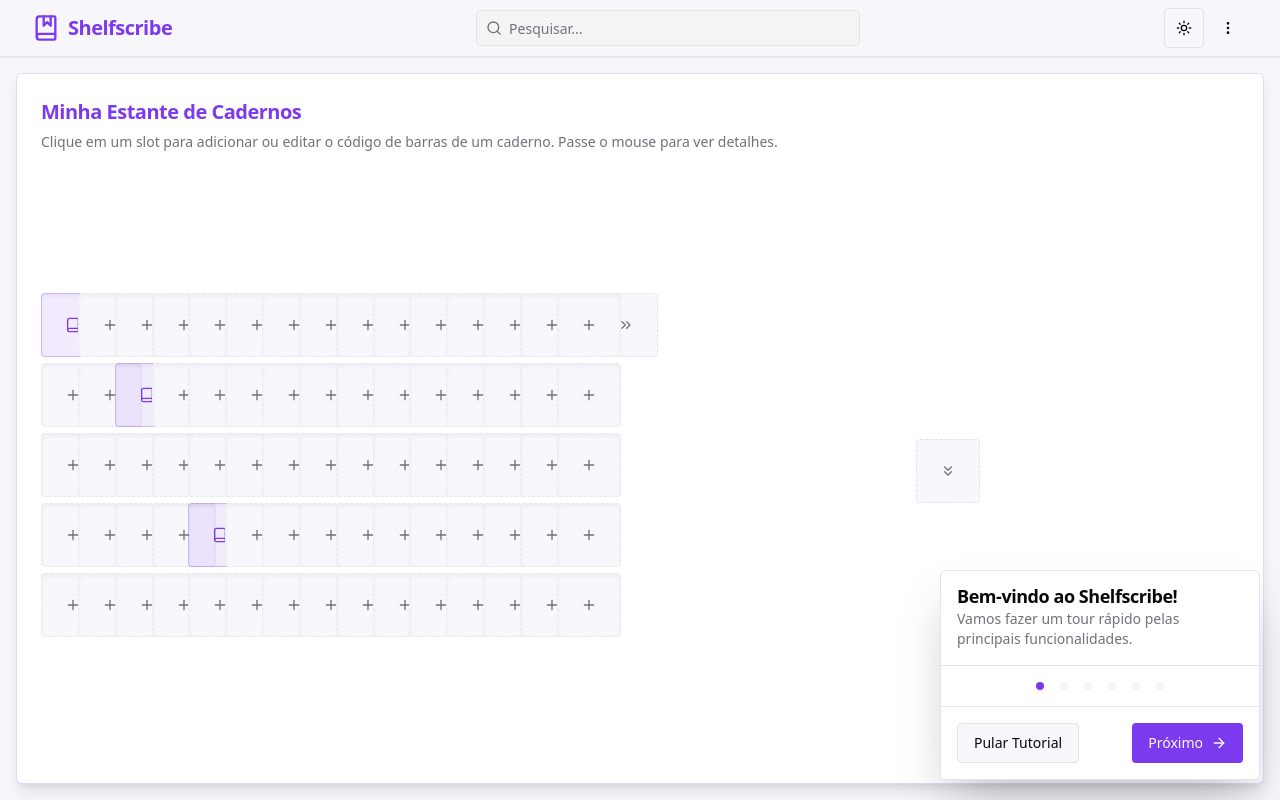
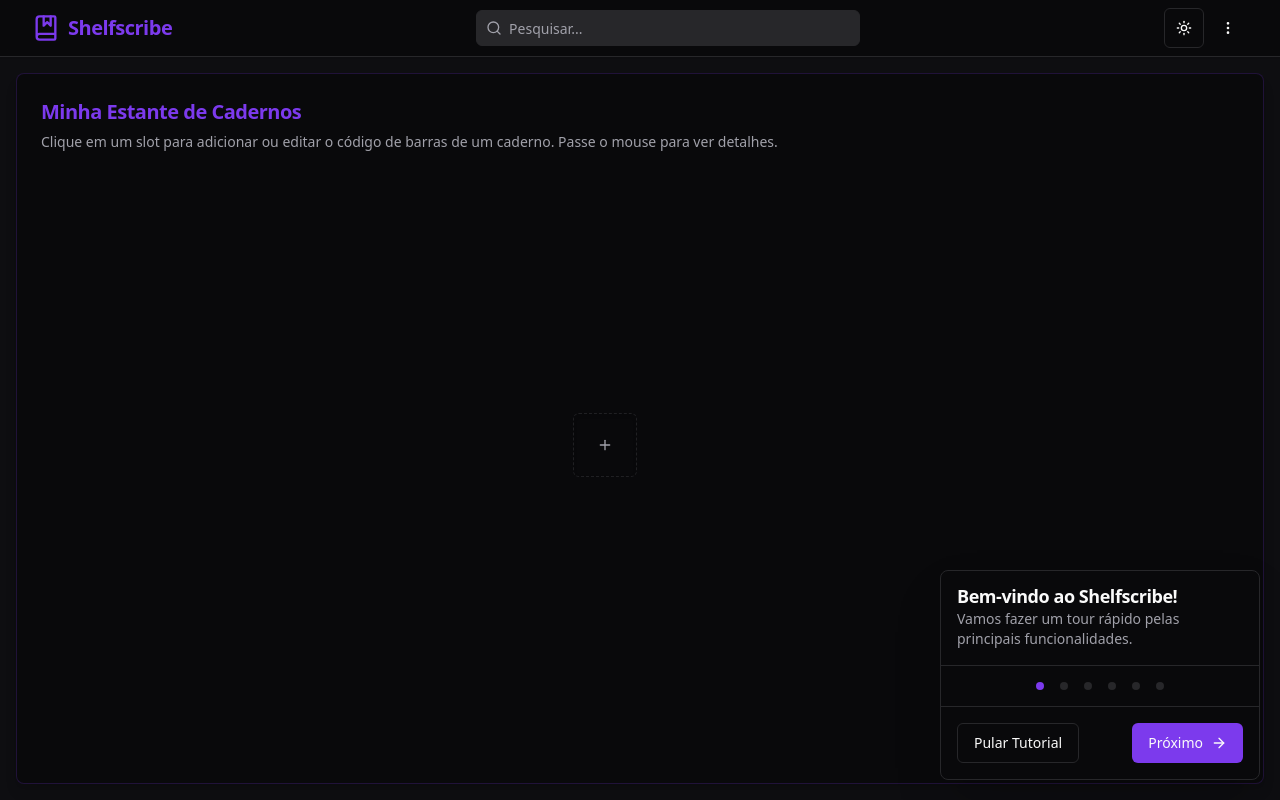
Before and after one commit to polarxpression/shelfscribe, a Next.js app: page / in a window 1280 px wide. Built offline with nearby package versions, Linux system fonts and the light colour scheme.

Commit message:
Hotfix 2

```diff
--- a/app/globals.css
+++ b/app/globals.css
@@ -4,26 +4,26 @@
 
 @layer base {
   :root {
-    --background: 240 50% 98%;
-    --foreground: 240 10% 3.9%;
-    --card: 0 0% 100%;
-    --card-foreground: 240 10% 3.9%;
-    --popover: 0 0% 100%;
-    --popover-foreground: 240 10% 3.9%;
-    --primary: 262 84% 58%;
-    --primary-foreground: 210 40% 98%;
-    --secondary: 240 4.8% 95.9%;
-    --secondary-foreground: 240 5.9% 10%;
-    --muted: 240 4.8% 95.9%;
-    --muted-foreground: 240 3.8% 46.1%;
-    --accent: 262 84% 58%;
-    --accent-foreground: 0 0% 100%;
-    --destructive: 0 84.2% 60.2%;
+    --background: 240 10% 3.9%;
+    --foreground: 0 0% 98%;
+    --card: 240 10% 3.9%;
+    --card-foreground: 0 0% 98%;
+    --popover: 240 10% 3.9%;
+    --popover-foreground: 0 0% 98%;
+    --primary: 262.1 83.3% 57.8%;
+    --primary-foreground: 0 0% 98%;
+    --secondary: 240 3.7% 15.9%;
+    --secondary-foreground: 0 0% 98%;
+    --muted: 240 3.7% 15.9%;
+    --muted-foreground: 240 5% 64.9%;
+    --accent: 240 3.7% 15.9%;
+    --accent-foreground: 0 0% 98%;
+    --destructive: 0 62.8% 30.6%;
     --destructive-foreground: 0 0% 98%;
-    --border: 240 5.9% 90%;
-    --input: 240 5.9% 90%;
-    --ring: 262 84% 58%;
-    --radius: 0.375rem;
+    --border: 240 3.7% 15.9%;
+    --input: 240 3.7% 15.9%;
+    --ring: 262.1 83.3% 57.8%;
+    --radius: 0.5rem;
   }
 
   .dark {
@@ -33,19 +33,19 @@
     --card-foreground: 0 0% 98%;
     --popover: 240 10% 3.9%;
     --popover-foreground: 0 0% 98%;
-    --primary: 262 84% 68%;
-    --primary-foreground: 210 40% 10%;
+    --primary: 262.1 83.3% 57.8%;
+    --primary-foreground: 0 0% 98%;
     --secondary: 240 3.7% 15.9%;
     --secondary-foreground: 0 0% 98%;
     --muted: 240 3.7% 15.9%;
     --muted-foreground: 240 5% 64.9%;
-    --accent: 262 84% 58%;
-    --accent-foreground: 0 0% 10%;
+    --accent: 240 3.7% 15.9%;
+    --accent-foreground: 0 0% 98%;
     --destructive: 0 62.8% 30.6%;
     --destructive-foreground: 0 0% 98%;
     --border: 240 3.7% 15.9%;
     --input: 240 3.7% 15.9%;
-    --ring: 262 84% 68%;
+    --ring: 262.1 83.3% 57.8%;
   }
 }
 
@@ -58,53 +58,32 @@
   }
 }
 
-@keyframes flash {
-  0%, 100% {
-    background-color: hsl(var(--accent) / 0.3);
+@keyframes cell-appear {
+  from {
+    transform: scale(0.5);
+    opacity: 0;
+  }
+  to {
     transform: scale(1);
-    box-shadow: 0 0 0 2px hsl(var(--accent) / 0.5);
-  }
-  50% {
-    background-color: hsl(var(--accent) / 0.5);
-    transform: scale(1.05);
-    box-shadow: 0 0 0 4px hsl(var(--accent) / 0.3);
+    opacity: 1;
   }
 }
 
-.animate-flash {
-  animation: flash 1.5s ease-in-out;
+.animate-cell-appear {
+  animation: cell-appear 0.3s ease-out;
 }
 
-@keyframes pulse-border {
-  0%, 100% {
-    border-color: hsl(var(--primary) / 0.5);
+@keyframes cell-disappear {
+  from {
     transform: scale(1);
+    opacity: 1;
   }
-  50% {
-    border-color: hsl(var(--primary) / 1);
-    transform: scale(1.01);
+  to {
+    transform: scale(0.5);
+    opacity: 0;
   }
 }
 
-.animate-pulse-border {
-  animation: pulse-border 2s ease-in-out infinite;
+.animate-cell-disappear {
+  animation: cell-disappear 0.3s ease-in;
 }
-
-/* Hide the default clear (x) button in search inputs and remove native appearance */
-input[type="search"] {
-  appearance: none;
-  -webkit-appearance: none;
-  -moz-appearance: none;
-}
-input[type="search"]::-webkit-search-clear-button {
-  display: none;
-}
-input[type="search"]::-ms-clear {
-  display: none;
-}
-input[type="search"]::-moz-search-clear-button {
-  display: none;
-}
-input[type="search"]::-o-clear {
-  display: none;
-}
--- a/app/page.tsx
+++ b/app/page.tsx
@@ -1,6 +1,6 @@
 'use client';
 
-import { useState, useEffect } from 'react';
+import { useState, useEffect, useRef } from 'react';
 import Header from '@/components/header';
 import ShelfGrid from '@/components/shelf-grid';
 import EditCellDialog from '@/components/edit-cell-dialog';
@@ -24,11 +24,11 @@
   const [searchResult, setSearchResult] = useState<string | null>(null);
   const [selectedCell, setSelectedCell] = useState<string | null>(null);
   const [lastUpdatedCell, setLastUpdatedCell] = useState<string | null>(null);
+  const [lastDeletedCell, setLastDeletedCell] = useState<string | null>(null);
   const [showTutorial, setShowTutorial] = useState(false);
   const [tutorialHighlight, setTutorialHighlight] = useState<string | null>(null);
   const { toast } = useToast();
-  const [numCols, setNumCols] = useState(15);
-  const [numRows, setNumRows] = useState(5);
+  const scrollContainerRef = useRef<HTMLDivElement>(null);
 
   const tutorialSteps = [
     {
@@ -68,34 +68,17 @@
     try {
       const storedData = localStorage.getItem('shelfData');
       if (storedData) {
-        // Migrate old data: convert string values to arrays
         const parsed = JSON.parse(storedData);
         const migrated: ShelfData = Object.fromEntries(
           Object.entries(parsed).map(([key, value]) =>
             Array.isArray(value)
               ? [key, value]
-              : [key, [{ barcode: value }]]
+              : [key, [{ barcode: value as string }]]
           )
         );
         setShelfData(migrated);
-
-        let maxCol = 0;
-        let maxRow = 0;
-        for (const cellId in migrated) {
-          const [col, row] = cellId.split('-').map(Number);
-          if (col > maxCol) maxCol = col;
-          if (row > maxRow) maxRow = row;
-        }
-
-        setNumCols(prev => Math.max(prev, maxCol));
-        setNumRows(prev => Math.max(prev, maxRow));
       } else {
-        const exampleData: ShelfData = {
-          '1-1': [{ barcode: '9780321765723' }],
-          '3-2': [{ barcode: '9780132350884' }],
-          '5-4': [{ barcode: '9780262033848' }],
-        };
-        setShelfData(exampleData);
+        setShelfData({ '1-1': [] });
         setShowTutorial(true);
       }
     } catch (error) {
@@ -113,6 +96,14 @@
     if (isLoaded) {
       try {
         localStorage.setItem('shelfData', JSON.stringify(shelfData));
+        if (scrollContainerRef.current) {
+          const { scrollWidth, clientWidth, scrollHeight, clientHeight } = scrollContainerRef.current;
+          scrollContainerRef.current.scrollTo({
+            left: (scrollWidth - clientWidth) / 2,
+            top: (scrollHeight - clientHeight) / 2,
+            behavior: 'smooth',
+          });
+        }
       } catch (error) {
         console.error('Failed to save data to localStorage', error);
         toast({
@@ -160,11 +151,15 @@
   };
 
   const handleDelete = (cellId: string) => {
-    setShelfData(prevData => {
-      const newData = { ...prevData };
-      delete newData[cellId];
-      return newData;
-    });
+    setLastDeletedCell(cellId);
+    setTimeout(() => {
+      setShelfData(prevData => {
+        const newData = { ...prevData };
+        delete newData[cellId];
+        return newData;
+      });
+      setLastDeletedCell(null);
+    }, 300);
     handleCloseDialog();
   };
 
@@ -178,7 +173,6 @@
   };
 
   const handleImport = (data: ShelfData) => {
-    // Basic validation: check if data is an object
     if (typeof data !== 'object' || data === null) {
       toast({
         title: translations.import_error_title,
@@ -187,29 +181,11 @@
       });
       return;
     }
-    let maxCol = 0;
-    let maxRow = 0;
-    for (const cellId in data) {
-      const [col, row] = cellId.split('-').map(Number);
-      if (col > maxCol) maxCol = col;
-      if (row > maxRow) maxRow = row;
-    }
-
-    setNumCols(prev => Math.max(prev, maxCol));
-    setNumRows(prev => Math.max(prev, maxRow));
     setShelfData(data);
     toast({
       title: translations.import_success_title,
       description: translations.import_success_description,
     });
-  };
-
-  const handleExpandCols = () => {
-    setNumCols(prev => prev + 1);
-  };
-
-  const handleExpandRows = () => {
-    setNumRows(prev => prev + 1);
   };
 
   const handleImportError = (message: string) => {
@@ -238,17 +214,14 @@
               <CardTitle className="pointer-events-none select-none text-xl font-bold tracking-tight text-primary">{translations.my_notebook_shelf_title}</CardTitle>
               <CardDescription className="pointer-events-none select-none">{translations.shelf_description}</CardDescription>
             </CardHeader>
-            <CardContent className="flex-grow flex items-center justify-center">
+            <CardContent ref={scrollContainerRef} className="flex-grow flex items-center justify-center overflow-auto p-4">
               {isLoaded ? (
                 <ShelfGrid
-                  numCols={numCols}
-                  numRows={numRows}
-                  onExpandCols={handleExpandCols}
-                  onExpandRows={handleExpandRows}
                   shelfData={shelfData}
                   onCellClick={handleCellClick}
                   searchResult={searchResult}
                   lastUpdatedCell={lastUpdatedCell}
+                  lastDeletedCell={lastDeletedCell}
                   tutorialHighlight={tutorialHighlight}
                 />
               ) : (
--- a/components/shelf-grid.tsx
+++ b/components/shelf-grid.tsx
@@ -1,51 +1,92 @@
 'use client';
 
-import { Book, Plus, ChevronsRight, ChevronsDown } from 'lucide-react';
+import { Book, Plus } from 'lucide-react';
 import { Button } from '@/components/ui/button';
 import { Tooltip, TooltipContent, TooltipProvider, TooltipTrigger } from '@/components/ui/tooltip';
 import { cn } from '@/lib/utils';
-import type { Notebook } from '@/app/page';
+import type { Notebook, ShelfData } from '@/app/page';
 import translations from '../translations/pt.json';
+import { useEffect, useState } from 'react';
 
 export type ShelfGridProps = {
-  numCols: number;
-  numRows: number;
-  shelfData: { [key: string]: Notebook[] };
+  shelfData: ShelfData;
   onCellClick: (cellId: string) => void;
-  onExpandCols: () => void;
-  onExpandRows: () => void;
   searchResult: string | null;
   lastUpdatedCell: string | null;
+  lastDeletedCell: string | null;
   tutorialHighlight: string | null;
 };
 
 export default function ShelfGrid({
-  numCols,
-  numRows,
   shelfData,
   onCellClick,
-  onExpandCols,
-  onExpandRows,
   searchResult,
   lastUpdatedCell,
+  lastDeletedCell,
   tutorialHighlight
 }: ShelfGridProps) {
-  const columns = Array.from({ length: numCols }, (_, i) => i + 1);
-  const rows = Array.from({ length: numRows }, (_, i) => i + 1);
+  const [renderedCells, setRenderedCells] = useState<Set<string>>(new Set());
+
+  const occupiedCells = Object.keys(shelfData).filter(key => shelfData[key].length > 0);
+
+  const { maxCol, maxRow } = occupiedCells.reduce(
+    (acc, cellId) => {
+      const [col, row] = cellId.split('-').map(Number);
+      return {
+        maxCol: Math.max(acc.maxCol, col),
+        maxRow: Math.max(acc.maxRow, row),
+      };
+    },
+    { maxCol: 1, maxRow: 1 }
+  );
+
+  const gridCols = maxCol + 1;
+  const gridRows = maxRow + 1;
+
+  useEffect(() => {
+    const newCells = new Set<string>();
+    for (let c = 1; c <= gridCols; c++) {
+      for (let r = 1; r <= gridRows; r++) {
+        const cellId = `${c}-${r}`;
+        const hasContent = shelfData[cellId] && shelfData[cellId].length > 0;
+        const isAdjacent =
+          (shelfData[`${c-1}-${r}`] && shelfData[`${c-1}-${r}`].length > 0) ||
+          (shelfData[`${c+1}-${r}`] && shelfData[`${c+1}-${r}`].length > 0) ||
+          (shelfData[`${c}-${r-1}`] && shelfData[`${c}-${r-1}`].length > 0) ||
+          (shelfData[`${c}-${r+1}`] && shelfData[`${c}-${r+1}`].length > 0);
+
+        if (hasContent || isAdjacent || (c === 1 && r === 1)) {
+          newCells.add(cellId);
+        }
+      }
+    }
+    setRenderedCells(newCells);
+  }, [shelfData, gridCols, gridRows]);
 
   return (
     <TooltipProvider delayDuration={100}>
-      <div className="flex items-start gap-1.5">
-        <div className="grid gap-1.5" style={{ gridTemplateColumns: `repeat(${numCols}, minmax(0, 1fr))` }}>
-          {/* Grid Cells */}
-          {columns.map(col => (
+      <div className="w-full flex justify-center">
+        <div
+          className="grid gap-1.5"
+          style={{
+            gridTemplateColumns: `repeat(${gridCols}, minmax(0, 1fr))`,
+            transition: 'grid-template-columns 0.5s ease-in-out',
+          }}
+        >
+          {Array.from({ length: gridCols }, (_, i) => i + 1).map(col => (
             <div key={`col-content-${col}`} className="flex flex-col gap-1.5">
-              {rows.map(row => {
+              {Array.from({ length: gridRows }, (_, i) => i + 1).map(row => {
                 const cellId = `${col}-${row}`;
-                let notebooks = shelfData[cellId] || [];
+                if (!renderedCells.has(cellId) && lastDeletedCell !== cellId) {
+                  return <div key={cellId} className="h-16 w-16" />;
+                }
+
+                const notebooks = shelfData[cellId] || [];
                 const isSearchResult = cellId === searchResult;
                 const isLastUpdated = cellId === lastUpdatedCell;
                 const isTutorialHighlight = tutorialHighlight === `cell-${cellId}`;
+                const isNew = !occupiedCells.includes(cellId) && renderedCells.has(cellId);
+                const isDisappearing = cellId === lastDeletedCell;
 
                 return (
                   <Tooltip key={cellId}>
@@ -61,7 +102,9 @@
                           notebooks.length > 0 ? 'bg-primary/10 border-primary/30 text-primary' : 'border-dashed border-border/80 text-muted-foreground hover:text-primary',
                           isSearchResult && 'ring-2 ring-offset-2 ring-offset-background ring-accent animate-pulse',
                           isLastUpdated && 'animate-flash',
-                          isTutorialHighlight && 'ring-2 ring-offset-2 ring-offset-background ring-primary animate-pulse'
+                          isTutorialHighlight && 'ring-2 ring-offset-2 ring-offset-background ring-primary animate-pulse',
+                          isNew && 'animate-cell-appear',
+                          isDisappearing && 'animate-cell-disappear'
                         )}
                       >
                         <div className="flex flex-wrap items-center justify-center w-full h-full gap-0.5 overflow-hidden">
@@ -98,31 +141,6 @@
             </div>
           ))}
         </div>
-        {/* Expand Buttons */}
-        <div className="flex flex-col gap-1.5" style={{ height: `calc(${numRows} * (4rem + 0.375rem))` }}>
-          <Tooltip>
-            <TooltipTrigger asChild>
-              <Button onClick={onExpandCols} variant="outline" size="icon" className="h-16 w-16 border-dashed text-muted-foreground">
-                <ChevronsRight className="h-6 w-6" />
-              </Button>
-            </TooltipTrigger>
-            <TooltipContent>
-              <p>{translations.expand_columns}</p>
-            </TooltipContent>
-          </Tooltip>
-        </div>
-      </div>
-      <div className="flex justify-center items-start gap-1.5 mt-1.5" style={{ width: `calc(${numCols} * (4rem + 0.375rem))` }}>
-        <Tooltip>
-          <TooltipTrigger asChild>
-            <Button onClick={onExpandRows} variant="outline" size="icon" className="h-16 w-16 border-dashed text-muted-foreground">
-              <ChevronsDown className="h-6 w-6" />
-            </Button>
-          </TooltipTrigger>
-          <TooltipContent>
-            <p>{translations.expand_rows}</p>
-          </TooltipContent>
-        </Tooltip>
       </div>
     </TooltipProvider>
   );
--- a/translations/pt.json
+++ b/translations/pt.json
@@ -59,7 +59,5 @@
   "import_success_description": "Os dados da prateleira foram atualizados.",
   "import_error_title": "Erro na importação",
   "import_error_invalid_json": "O arquivo selecionado não é um JSON válido.",
-  "import_error_reading_file": "Falha ao ler o arquivo.",
-  "expand_columns": "Expandir colunas",
-  "expand_rows": "Expandir linhas"
+  "import_error_reading_file": "Falha ao ler o arquivo."
 }
```
